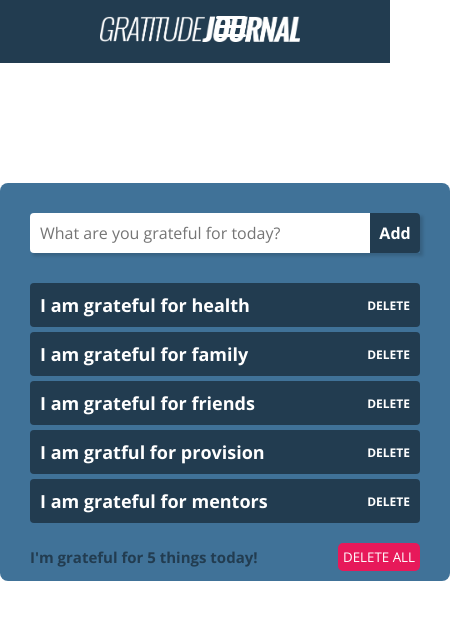
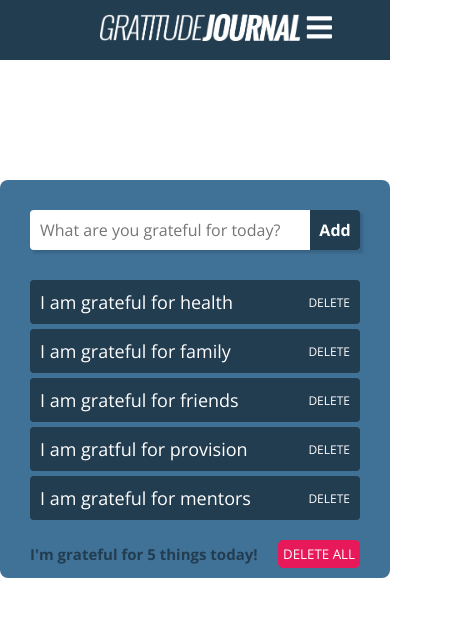
Before and after one commit to kennygodin/gratitude-app, a React (Create React App) app in the folder frontend/: page / in a window 390 px wide. Shown: the top 620 px of the page, 450 px wide, since content can reach past the window. Built offline with nearby package versions, Linux system fonts and the light colour scheme; the HTML template or start-up script is replaced by a standard one.

Commit message:
I installed fontawsome dependancy for react, I changed entirely the navbar code in the css and made adjustments in the Navbar.js component and made the commit

```diff
--- a/frontend/package.json
+++ b/frontend/package.json
@@ -8,6 +8,7 @@
     "@testing-library/user-event": "^13.5.0",
     "react": "^18.2.0",
     "react-dom": "^18.2.0",
+    "react-icons": "^4.6.0",
     "react-router-dom": "^6.4.3",
     "react-scripts": "5.0.1",
     "web-vitals": "^2.1.4"
--- a/frontend/src/components/Navbar.js
+++ b/frontend/src/components/Navbar.js
@@ -1,20 +1,23 @@
 import { Link } from 'react-router-dom';
 import logo from '../assets/logo.png';
+import { FaBars, FaTimes } from 'react-icons/fa';
+import { useRef } from 'react';
 
 const Navbar = () => {
+  const navRef = useRef();
+
+  const showNavBar = () => {
+    navRef.current.classList.toggle('responsive_nav');
+  };
   return (
     <div className="navbar">
-      <div>
+      <div className="header">
         <Link to="/">
           <img src={logo} alt="gratitude-journal-logo" />
         </Link>
       </div>
-      <Link to="#" className="toggle-btn">
-        <span className="bar"></span>
-        <span className="bar"></span>
-        <span className="bar"></span>
-      </Link>
-      <div>
+
+      <div ref={navRef} className="nav">
         <ul>
           <li>
             <Link to="/signin">Sign in</Link>
@@ -25,8 +28,14 @@ const Navbar = () => {
           <li>
             <Link to="/logout">Log out</Link>
           </li>
+          <button className="nav-btn nav-close-btn" onClick={showNavBar}>
+            <FaTimes />
+          </button>
         </ul>
       </div>
+      <button className="nav-btn" onClick={showNavBar}>
+        <FaBars />
+      </button>
     </div>
   );
 };
--- a/frontend/src/index.css
+++ b/frontend/src/index.css
@@ -10,6 +10,7 @@
 * {
   margin: 0;
   padding: 0;
+  box-sizing: border-box;
   font-family: 'Open Sans', sans-serif;
 }
 
@@ -23,67 +24,69 @@ body {
   flex-direction: row;
   justify-content: space-between;
   align-items: center;
+  height: 60px;
   padding: 0 100px;
 }
-.navbar li a {
+.nav li a {
   color: #fff;
   text-decoration: none;
-  padding: 16px;
-  display: block;
 }
-.navbar li a:hover {
-  background-color: var(--dark);
+.nav li a:hover {
+  color: var(--dark);
 }
 
-.navbar a img {
+.header a img {
   width: 200px;
 }
 
-.navbar ul {
+.navbar .nav ul {
   display: flex;
   flex-direction: row;
   gap: 15px;
 }
-ul li {
+.nav ul li {
   list-style: none;
   font-size: 20px;
   font-weight: bold;
 }
 
-.toggle-btn {
-  position: absolute;
-  top: 1 rem;
-  right: 9rem;
-  display: none;
-  flex-direction: column;
-  justify-content: space-between;
-  width: 30px;
-  height: 21px;
-  padding: 0;
+.navbar .nav-btn {
+  padding: 5px;
+  cursor: pointer;
+  background: transparent;
+  border: none;
+  outline: none;
+  color: var(--lighter);
+  visibility: hidden;
+  opacity: 0;
+  font-size: 1.8rem;
 }
-.toggle-btn .bar {
-  height: 3px;
-  width: 100%;
-  background-color: var(--lighter);
-  border-radius: 10px;
-}
-@media (max-width: 790px) {
-  .toggle-btn {
+
+@media only screen and (max-width: 900px) {
+  .navbar .nav-btn {
+    visibility: visible;
+    opacity: 1;
+  }
+  .navbar .nav {
+    position: fixed;
+    top: 0;
+    left: 0;
+    height: 20%;
+    width: 100%;
     display: flex;
+    flex-direction: column;
+    align-items: center;
+    justify-content: center;
+    gap: 1.5rem;
+    background-color: var(--darkest);
+    transition: 1s;
+    transform: translateY(-100vh);
   }
-  .navbar ul {
-    display: none;
-    flex-direction: column;
-  }
-  .navbar ul:active {
-    display: flex;
-  }
-  .navbar {
-    padding: 16px 100px;
-    flex-direction: column;
-    align-items: flex-start;
+  .navbar .responsive_nav {
+    transform: none;
   }
 }
+
 /* Home page */
 
 .container {
```
Also changed, not shown: 1 other file (tests, documents, lock files or other folders).
